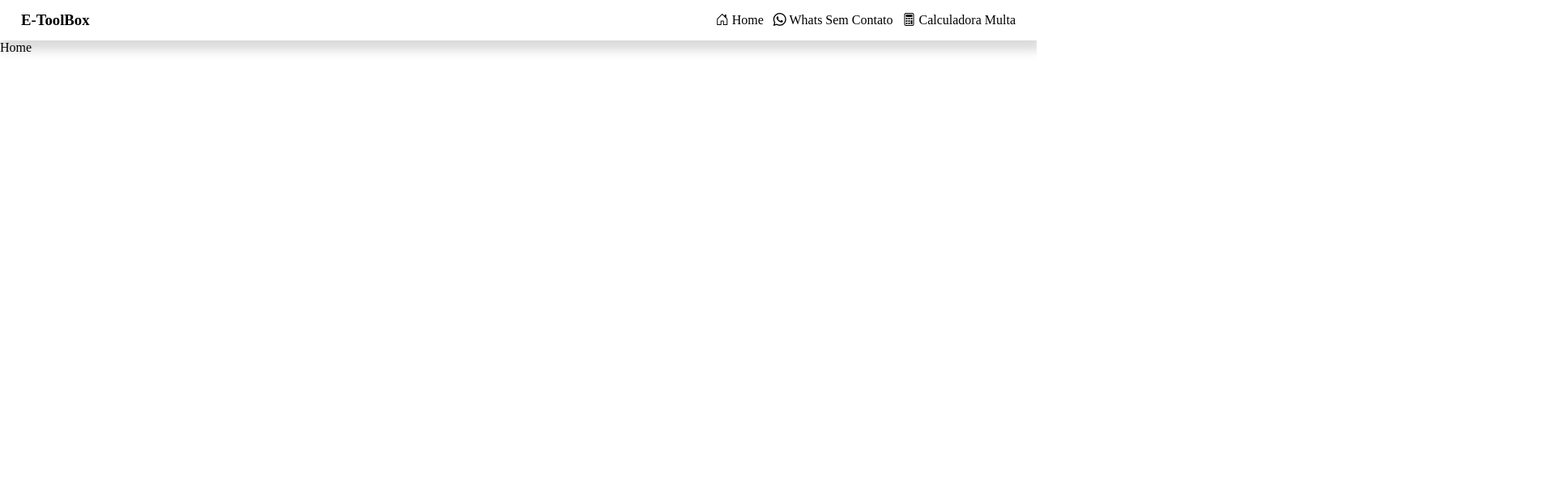
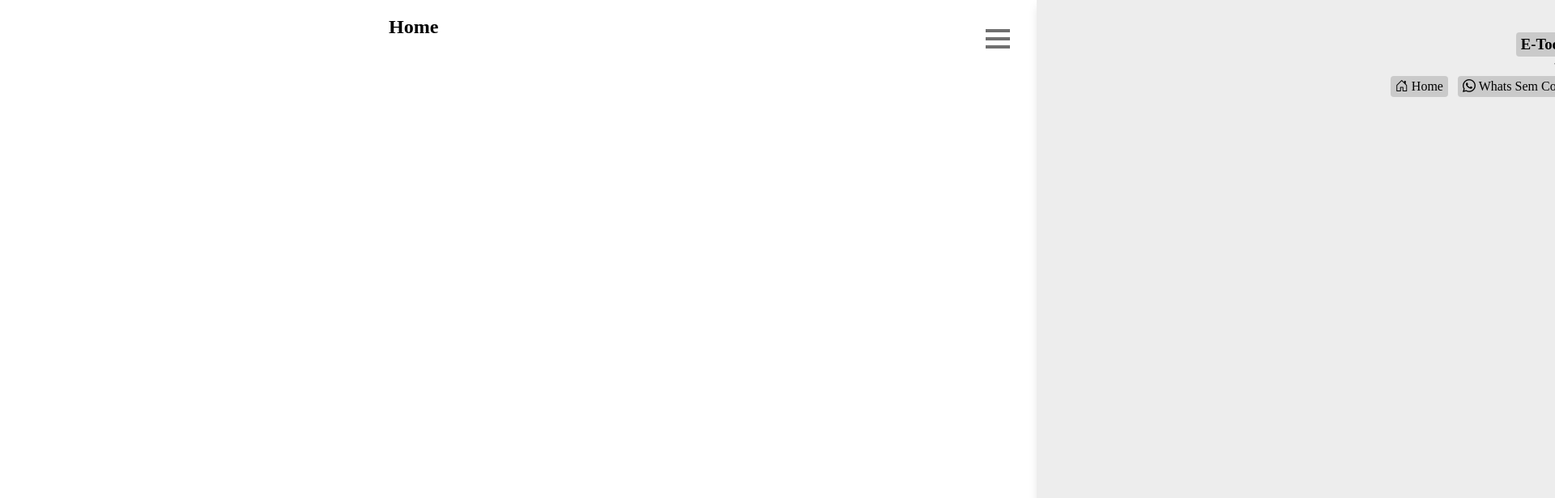
Before and after one commit to PedroJSBezerra/-SVELTE-Roteamento-de-paginas, a Svelte app: page / in a window 1280 px wide. Shown: the top 616 px of the page at 81% size, 1920 px wide, since content can reach past the window. Built offline with nearby package versions, Linux system fonts and the light colour scheme.

Commit message:
4 files modified

```diff
--- a/src/app.css
+++ b/src/app.css
@@ -7,6 +7,7 @@
 body {
   margin: 0;
   padding: 0;
+  overflow: hidden;
 }
 
 h1,
--- a/src/components/Header/Header.svelte
+++ b/src/components/Header/Header.svelte
@@ -1,28 +1,45 @@
 <script>
+  let menuOpen = false
+  let toggle = () => {
+    menuOpen = !menuOpen
+  }
 
 </script>
 
-<header>
-  <nav>
-    <div>
+
+<header class="section {menuOpen? "menu open" :"menu close" }" on:click={() => toggle()}>
+
+  <div class="button">
+    <span></span>
+  </div>
+
+  <nav class="container">
+    <div class="logo">
       <h3>
         <a href="#/">E-ToolBox</a>
       </h3>
     </div>
+
     <div style="margin: 0 auto;"></div>
-    <ul>
+
+    <hr>
+
+
+    <ul class="menu">
       <li>
         <a href="#/">
           <i class="bi bi-house-door pe-none me-2"></i>
           Home
         </a>
       </li>
+
       <li>
         <a href="#/whatssemcontato">
           <i class="bi pe-none me-2 bi-whatsapp"></i>
           Whats Sem Contato
         </a>
       </li>
+
       <li>
         <a href="#/calculadoramulta">
           <i class="bi pe-none me-2 bi-calculator"></i>
@@ -34,9 +51,72 @@
 </header>
 
 <style>
+
+  .button {
+    position: fixed;
+    right: 32px;
+    top: 32px;
+    width: 32px;
+    height: 32px;
+    opacity: 0.7;
+    display: flex;
+    align-items: center;
+    justify-content: center;
+  }
+
+  .button span:hover {
+    opacity: 1;
+  }
+
+  .button span, .button span:before, .button span:after {
+    content: ' ';
+    position: absolute;
+    height: 4px;
+    width: 30px;
+    background-color: #333;
+  }
+
+  .button span:before {
+    transform: translateY(-10px);
+  }
+
+  .button span:after {
+    transform: translateY(10px);
+  }
+
+  .button.open:before {
+    transform: rotate(-45deg);
+  }
+
+  .button.open:after {
+    transform: rotate(45deg);
+  }
+
+  .section {
+    padding: 40px 0;
+  }
+
+  .container {
+    margin: 0 20px;
+  }
+
   header {
-    box-shadow: 5px 10px 12px 2px rgb(51 51 51 / 18%);
-    padding: 10px 20px;
+    box-shadow: 5px 10px 12px 2px rgb(0,0,0, .15);
+    position: absolute;
+    top: 0;
+    width: 100%;
+    bottom: 0;
+    overflow: hidden;
+    transition: left ease-in .15s;
+    background: rgb(237 237 237 / 100%);
+  }
+
+  .menu.open {
+    left: 0;
+  }
+
+  .menu.close {
+    left: 100%;
   }
 
   nav, ul{
@@ -46,10 +126,22 @@
   nav {
     margin: 0 auto;
     align-items: center;
+    flex-direction: column;
+  }
+
+  ul {
+    display: flex;
+    flex-wrap: wrap;
+  }
+
+  li {
+    margin: 6px;
   }
 
   a {
     padding: 4px 6px;
+    background: rgb(0 0 0 / 15%);
+    border-radius: 4px;
   }
 
 </style>
--- a/src/routes/Home.svelte
+++ b/src/routes/Home.svelte
@@ -1 +1,16 @@
-Home
+<section class="section">
+  <div class="container row">
+    <h1>Home</h1>
+  </div>
+</section>
+
+<style>
+  .section {
+    padding: 20px 0;
+  }
+
+  .container {
+    margin: 0 auto;
+    max-width: 320px;
+  }
+</style>
--- a/src/routes/WhatsSemContato.svelte
+++ b/src/routes/WhatsSemContato.svelte
@@ -44,6 +44,8 @@
 
 </script>
 
+<section class="section">
+  <div class="container row">
     <div class="card col-sm-6 m-3">
       <div class="card-header" bind:this={device}></div>
       <form class="card-body" bind:this={form} id="form">
@@ -55,3 +57,17 @@
         <input class="btn btn-primary" type="submit" value="Abrir Conversa">
       </form>
     </div>
+  </div>
+</section>
+
+
+<style>
+  .section {
+    padding: 20px 0;
+  }
+
+  .container {
+    margin: 0 auto;
+    max-width: 320px;
+  }
+</style>
```
Lines whose indentation alone changed are shown as unchanged.
